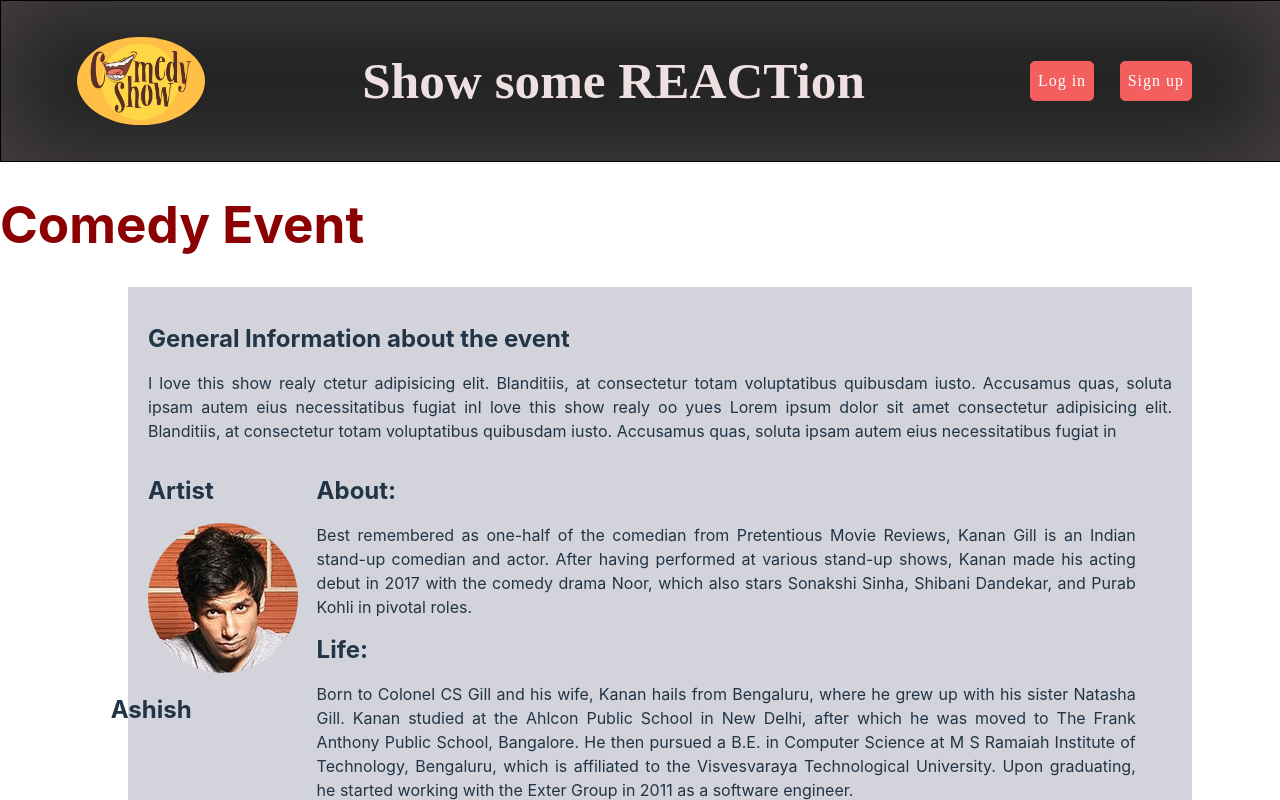
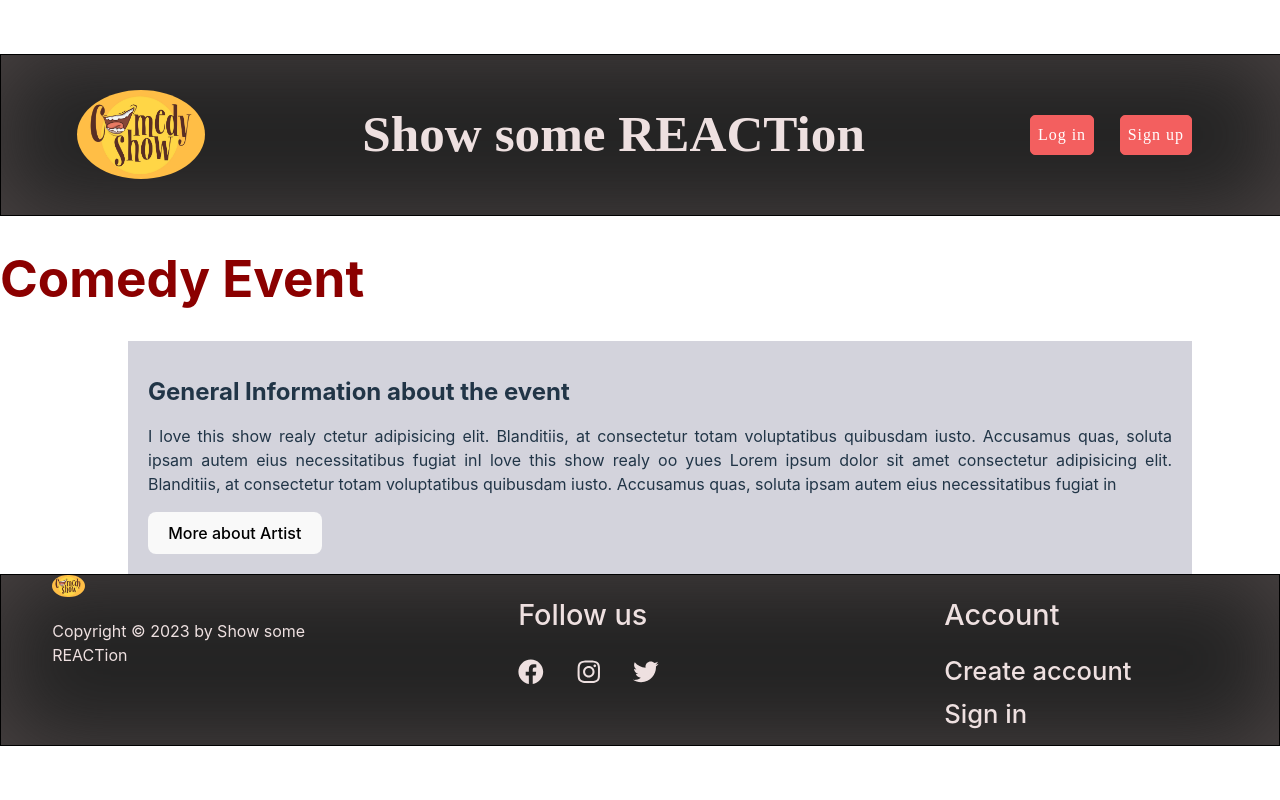
Before and after one commit to Msibai/show-some-reaction, a React (Vite) app in the folder client/: page / in a window 1280 px wide. Both pictures are taken after a click on the picture 157 px from the left and 452 px from the top of the page. Shown: the top 800 px of the page. Built offline with nearby package versions, Linux system fonts and the light colour scheme.

Commit message:
hide show artist info added

```diff
--- a/client/src/EventPage.jsx
+++ b/client/src/EventPage.jsx
@@ -1,9 +1,12 @@
 import {useLocation} from "react-router-dom";
 import ShowAPI from "./showAPI.jsx";
+import {useState} from "react";
 
 export default function EventPage () {
     const location = useLocation();
-    console.log(location);
+
+    const [isLess, setIsLess] = useState(false);
+
     return (
        <>
            <h1 className= "event-category"> {location.state.category} Event </h1>
@@ -13,21 +16,22 @@ export default function EventPage () {
                <h2 className="heading-general-info"> General Information about the event </h2>
                <p className="event-description"> {location.state.description} </p>
                </div>
-
+               <button type="button" onClick={ ()=> setIsLess(!isLess)}> {isLess === false ? 'More about Artist' : 'Hide'}</button>
+               { isLess &&
                <div className="artist-information-section">
                <div className="artist-details">
                    <h2 className= "artist"> Artist</h2>
                    <img src={location.state.artist} className="artist-pic"/>
                    <h2 className="artist-name"> {location.state.name}</h2>
                </div>
+
                <div className="artist-info-section">
                    <h2 > About: </h2>
                    <p > {location.state.about}</p>
                    <h2> Life: </h2>
                    <p> {location.state.life}</p>
-
                </div>
-               </div>
+               </div>  }
 
 
            </div>
```
